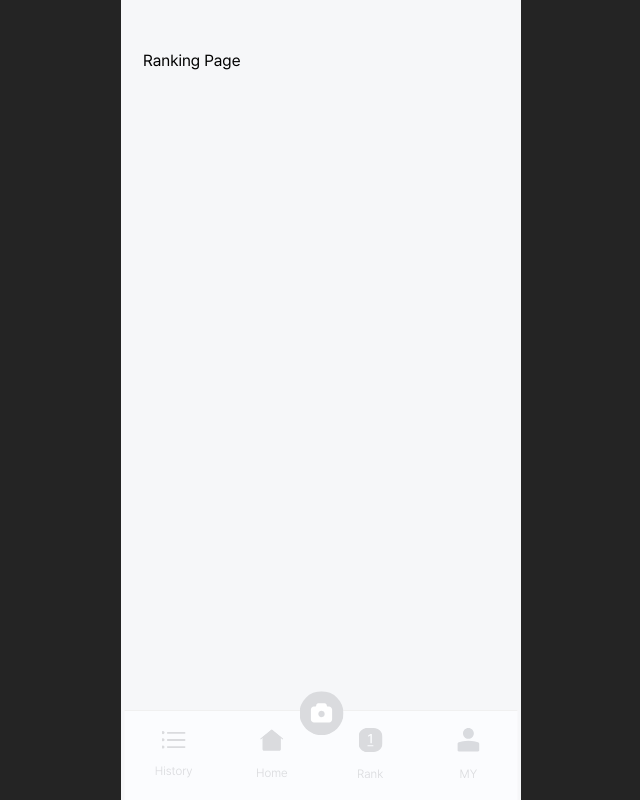
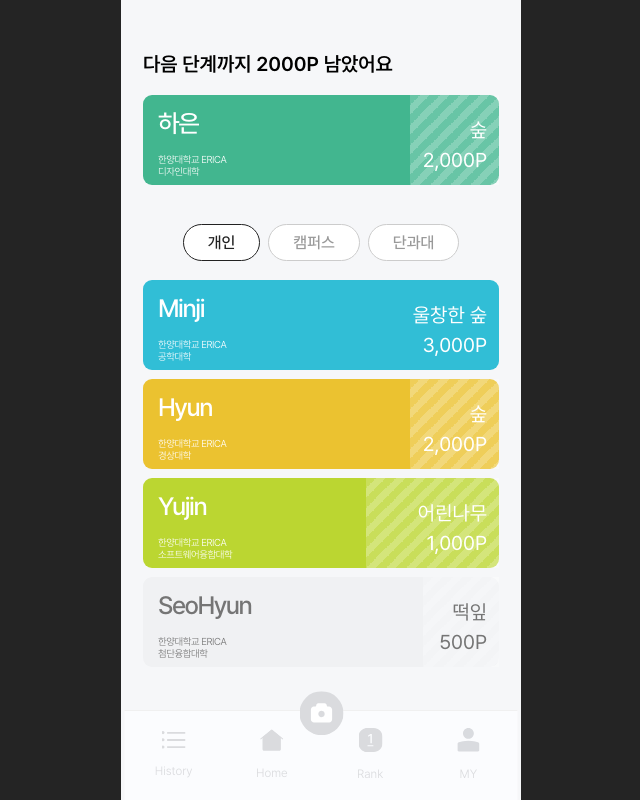
Before and after one commit to erica-likelion/team5-fe, a React (Vite) app: page /ranking in a window 1280 px wide. Shown: the whole page, without its empty margins (319-959 px from the left). Built offline with nearby package versions, Linux system fonts and the light colour scheme.

Commit message:
feat: 랭킹 페이지 구현

```diff
--- a/src/components/common/Layout.styled.ts
+++ b/src/components/common/Layout.styled.ts
@@ -6,7 +6,7 @@ export const LayoutContainer = styled.div`
   height: 100vh;
   background: #f6f7f9;
   padding-top: 49px;
-  padding-bottom: 49px;
+  padding-bottom: 95px;
   padding-left: 22px;
   padding-right: 22px;
   margin: 0 auto;       /* 가로 가운데 정렬 */
--- /dev/null
+++ b/src/components/ranking/OptionButton.styled.ts
@@ -0,0 +1,31 @@
+// RankingButtons.styled.ts
+import styled from 'styled-components';
+
+export const Container = styled.div`
+  display: flex;
+  justify-content: center;
+  gap: 8px; /* 버튼 사이의 간격 */
+  margin-top: 30px;
+  margin-bottom: 19px;
+`;
+
+export const Button = styled.button<{ $active: boolean }>`
+  padding: 8px 24px;
+  border-radius: 25px; /* 둥근 모서리 */
+  cursor: pointer;
+  font-size: 16px;
+  font-weight: 500;
+
+  /* 활성화 상태에 따른 스타일 */
+  background-color: white;
+  border: 1px solid ${({ $active }) => ($active ? '#222' : '#ccc')};
+  color: ${({ $active }) => ($active ? '#222' : '#999')};
+
+  /* 부드러운 전환 효과 */
+  transition: all 0.2s ease-in-out;
+
+  &:hover {
+    border-color: #222;
+    color: #222;
+  }
+`;
--- /dev/null
+++ b/src/components/ranking/OptionButton.tsx
@@ -0,0 +1,34 @@
+import React from 'react';
+import * as S from './OptionButton.styled'
+
+// 버튼의 종류를 정의합니다.
+export type RankingType = 'individual' | 'campus' | 'department';
+
+interface RankingButtonsProps {
+  selectedOption: RankingType;
+  onSelect: (option: RankingType) => void;
+}
+
+const RankingButtons: React.FC<RankingButtonsProps> = ({ selectedOption, onSelect }) => {
+  return (
+    <S.Container>
+      <S.Button
+        $active={selectedOption === 'individual'}
+        onClick={() => onSelect('individual')}>
+        개인
+      </S.Button>
+      <S.Button
+        $active={selectedOption === 'campus'}
+        onClick={() => onSelect('campus')}>
+        캠퍼스
+      </S.Button>
+      <S.Button
+        $active={selectedOption === 'department'}
+        onClick={() => onSelect('department')}>
+        단과대
+      </S.Button>
+    </S.Container>
+  );
+};
+
+export default RankingButtons;
--- a/src/components/ranking/ScoreBar.styled.ts
+++ b/src/components/ranking/ScoreBar.styled.ts
@@ -1,24 +1,37 @@
 import styled, { css } from 'styled-components';
 
-export const Container = styled.div<{ color: string }>`
+const rankColors = {
+  1: '#31BED6',
+  2: '#EBC230',
+  3: '#BBD631',
+  default: '#F0F1F3',
+};
 
+const userBarColor = '#42B68F';
+
+export const Container = styled.div<{ rank: number; isUserBar?: boolean }>`
   height: 90px;
   border-radius: 9px;
-  align-items: center;
   position: relative;
-  padding-left: 15px;
-  background-color: ${props => props.color};
-  color: white;
+  background-color: ${props => {
+    if (props.isUserBar) {
+      return userBarColor; // Use the fixed color for the user bar
+    }
+    if (props.rank === 1) return rankColors[1];
+    if (props.rank === 2) return rankColors[2];
+    if (props.rank === 3) return rankColors[3];
+    return rankColors.default;
+  }};
+  color: ${props => (props.rank < 4 ? 'white' : '#757575')};
   margin-bottom: 9px;
 `;
 
 export const Box = styled.div<{ fillPercentage: number }>`
-
   width: ${props => props.fillPercentage}%;
   display: flex;
   justify-content: space-between;
-  align-items: end;
-
+  align-items: center;
+  padding: 15px
 `;
 
 export const ProgressBar = styled.div<{ fillPercentage: number }>`
@@ -26,17 +39,16 @@ export const ProgressBar = styled.div<{ fillPercentage: number }>`
   top: 0;
   right: 0;
   height: 100%;
-  width: ${props => 100 - props.fillPercentage}%; // 채워지지 않은 부분
-  background-color: rgba(255, 255, 255, 0.2); // 빗금 배경
-  z-index: 0; /* 텍스트 아래에 위치하도록 설정 */
+  width: ${props => 100 - props.fillPercentage}%;
+  background-color: rgba(255, 255, 255, 0.2);
+  z-index: 0;
 
-  /* 빗금 패턴 */
   ${props =>
     props.fillPercentage < 100 &&
       css`
         background-image: linear-gradient(
           -45deg,
-       rgba(255, 255, 255, 0.2) 25%, /* 투명도를 줘서 텍스트가 보이게 함 */
+          rgba(255, 255, 255, 0.2) 25%,
           transparent 25%,
           transparent 50%,
           rgba(255, 255, 255, 0.2) 50%,
@@ -49,29 +61,29 @@ export const ProgressBar = styled.div<{ fillPercentage: number }>`
 `;
 
 export const TextInfo = styled.div`
+  bottom: 10px;
+  left: 15px;
   z-index: 1;
-  flex: 1;
-  margin-top: 3px;
 `;
 
 export const ScoreInfo = styled.div`
+  position: absolute;
+  bottom: 10px;
+  right: 12px;
   z-index: 1;
   text-align: right;
-  justify-content: end;
-  margin-right: 12px;
-  line-height: 122%;
-  letter-spacing: -0.8px;
 `;
 
 export const Name = styled.div`
-  font-size: 36px;
+  font-size: 25px;
   font-weight: 500;
   letter-spacing: -1.44px;
-  margin-bottom: 17px;
+  margin-bottom: 5px;
   line-height: 110%;
 `;
 
 export const Detail = styled.div`
+  margin-top: 15px;
   font-size: 10px;
   font-weight: 300;
   letter-spacing: -0.4px;
--- a/src/components/ranking/ScoreBar.tsx
+++ b/src/components/ranking/ScoreBar.tsx
@@ -1,24 +1,29 @@
-// ScoreBar.tsx
+import { useRef, useState, useEffect } from 'react';
 import * as S from './ScoreBar.styled';
-import { calculateTierAndPercentage } from '@utils/TierLogic';
+import { calculateTierAndPercentage, personalTiers, campusTiers, departmentTiers } from '@utils/TierLogic';
 
 interface ScoreBarProps {
   userName: string;
   userPoints: number;
   school: string;
   department: string;
+  tierType: 'individual' | 'campus' | 'department';
+  rank: number;
+  isUserBar: boolean;
 }
 
+const ScoreBar = ({ userName, userPoints, school, department, tierType, rank, isUserBar }: ScoreBarProps) => {
+  const tiers = tierType === 'campus' ? campusTiers : tierType === 'department' ? departmentTiers : personalTiers;
+  const { currentTier, fillPercentage } = calculateTierAndPercentage(userPoints, tiers);
 
-const ScoreBar = ({ userName, userPoints, school, department }: ScoreBarProps) => {
-  // Use the imported logic to calculate tier and percentage
-  const { currentTier, fillPercentage } = calculateTierAndPercentage(userPoints);
 
   return (
-    <S.Container color={currentTier.color}>
+    <S.Container rank={rank} isUserBar={isUserBar}>
       <S.Box fillPercentage={fillPercentage}>
         <S.TextInfo>
-          <S.Name>{userName}</S.Name>
+          <S.Name>
+            {userName}
+          </S.Name>
           <S.Detail>
             {school}
             <br />
@@ -26,7 +31,7 @@ const ScoreBar = ({ userName, userPoints, school, department }: ScoreBarProps) =
           </S.Detail>
         </S.TextInfo>
         <S.ScoreInfo>
-          <S.TierName>{currentTier.name}</S.TierName>
+          {tierType === 'individual' && <S.TierName>{currentTier.name}</S.TierName>}
           <S.Points>{userPoints.toLocaleString()}P</S.Points>
         </S.ScoreInfo>
       </S.Box>
--- /dev/null
+++ b/src/pages/ranking/RankingPage.style.ts
@@ -0,0 +1,27 @@
+import styled from 'styled-components';
+
+export const Container = styled.div`
+  display: flex;
+  flex-direction: column;
+  justify-content: center;
+`;
+
+export const Title = styled.div`
+  font-size: 20px;
+  font-weight: 600;
+  margin-bottom: 16px;
+`;
+
+
+export const RankingList = styled.div`
+  overflow-y: auto;
+  max-height: 500px; /* Adjust this value as needed */
+  -webkit-overflow-scrolling: touch; /* For smoother scrolling on iOS */
+
+  /* Optional: Hide scrollbar for aesthetics */
+  &::-webkit-scrollbar {
+    display: none;
+  }
+  -ms-overflow-style: none;
+  scrollbar-width: none;
+`;
--- a/src/pages/ranking/RankingPage.tsx
+++ b/src/pages/ranking/RankingPage.tsx
@@ -1,3 +1,109 @@
+// RankingPage.tsx
+import { useState } from 'react';
+import ScoreBar from "@components/ranking/ScoreBar";
+import RankingButtons, { type RankingType } from "@components/ranking/OptionButton";
+import * as S from "./RankingPage.style";
+
+const users = [
+    { name: 'Minji', points: 3000, school: '한양대학교 ERICA', department: '공학대학' },
+    { name: 'Hyun', points: 2000, school: '한양대학교 ERICA', department: '경상대학' },
+    { name: 'Yujin', points: 1000, school: '한양대학교 ERICA', department: '소프트웨어융합대학' },
+    { name: 'SeoHyun', points: 500, school: '한양대학교 ERICA', department: '첨단융합대학' },
+];
+
+const campus = [
+    { school: '한양대학교 ERICA', points: 10000 },
+    { school: '서울대학교', points: 19000 },
+    { school: '연세대학교', points: 1900 },
+    { school: '고려대학교', points: 8000 },
+    { school: '성균관대학교', points: 7000 },
+    { school: '인하대학교', points: 11000 },
+    { school: '중앙대학교', points: 1000 },
+];
+
+const department = [
+    { school: '소프트웨어융합대학', points: 10000 },
+    { school: '디자인대학', points: 75000 },
+    { school: '경상대학', points: 6000 },
+    { school: '공학대학', points: 4000 },
+    { school: '약학대학', points: 3500 },
+    { school: '첨단융합대학', points: 9000 },
+    { school: '글로벌문화통상대학', points: 6500 },
+    { school: '커뮤니케이션&컬쳐대학', points: 5000 },
+    { school: '예체능대학', points: 3000 },
+    { school: 'LIONS칼리지', points: 1000 },
+];
+
+const user = [
+    { name: '하은', points: 2000, school: '한양대학교 ERICA', department: '디자인대학' },
+];
+
 export function RankingPage() {
-  return <div>Ranking Page</div>;
+    const [selectedRanking, setSelectedRanking] = useState<RankingType>('individual');
+
+    const handleSelectRanking = (option: RankingType) => {
+        setSelectedRanking(option);
+    };
+
+    return (
+        <div>
+            <S.Container>
+                <S.Title>다음 단계까지 {user[0].points}P 남았어요</S.Title>
+                <ScoreBar
+                    userName={user[0].name}
+                    userPoints={user[0].points}
+                    school={user[0].school}
+                    department={user[0].department}
+                    tierType={'individual'}
+                    rank={0}
+                    isUserBar = {true}
+                />
+            </S.Container>
+            <RankingButtons selectedOption={selectedRanking} onSelect={handleSelectRanking} />
+
+            <S.RankingList>
+            {/* Conditional rendering based on selectedRanking */}
+            {selectedRanking === 'individual' ? (
+                users.map((user, index) => (
+                    <ScoreBar
+                        key={user.name}
+                        userName={user.name}
+                        userPoints={user.points}
+                        school={user.school}
+                        department={user.department}
+                        tierType={'individual'}
+                        rank={index + 1} // Pass the rank (1-based index)
+                        isUserBar = {false}
+                    />
+                ))
+            ) : selectedRanking === 'campus' ? (
+                campus.map((camp, index) => (
+                    <ScoreBar
+                        key={camp.school}
+                        userName={camp.school}
+                        userPoints={camp.points}
+                        school={''}
+                        department={''}
+                        tierType={'campus'}
+                        rank={index + 1} // Pass the rank (1-based index)
+                        isUserBar = {false}
+                    />
+                ))
+            ) : (
+                department.map((dept, index) => (
+                    <ScoreBar
+                        key={dept.school}
+                        userName={dept.school}
+                        userPoints={dept.points}
+                        school={''}
+                        department={''}
+                        tierType={'department'} // Pass department tier type
+                        rank={index + 1} // Pass the rank (1-based index)
+                        isUserBar = {false}
+                    />
+                ))
+            )}
+            </S.RankingList>
+        </div>
+    )
 }
--- a/src/utils/TierLogic.tsx
+++ b/src/utils/TierLogic.tsx
@@ -1,13 +1,31 @@
 // TierLogic.ts
 
 // Define the tier information
-export const tiers = [
-  { name: '씨앗', minPoints: 0, color: '#8BC34A' },
-  { name: '새싹', minPoints: 20, color: '#FFC107' },
-  { name: '떡잎', minPoints: 100, color: '#4CAF50' },
-  { name: '어린나무', minPoints: 800, color: '#673AB7' },
-  { name: '숲', minPoints: 1600, color: '#5a69ecff' },
-  { name: '울창한 숲', minPoints: 2400, color: '#003a15ff' },
+export const personalTiers = [
+  { name: '씨앗', minPoints: 0},
+  { name: '새싹', minPoints: 20},
+  { name: '떡잎', minPoints: 100},
+  { name: '어린나무', minPoints: 800},
+  { name: '숲', minPoints: 1600},
+  { name: '울창한 숲', minPoints: 2400},
+];
+
+export const campusTiers = [
+  { name: '씨앗', minPoints: 200},
+  { name: '새싹', minPoints: 1000},
+  { name: '떡잎', minPoints: 2000},
+  { name: '어린나무', minPoints: 8000},
+  { name: '숲', minPoints: 18000},
+  { name: '울창한 숲', minPoints: 36000},
+];
+
+export const departmentTiers = [
+  { name: '씨앗', minPoints: 100},
+  { name: '새싹', minPoints: 5000},
+  { name: '떡잎', minPoints: 1000},
+  { name: '어린나무', minPoints: 4000},
+  { name: '숲', minPoints: 9000},
+  { name: '울창한 숲', minPoints:18000},
 ];
 
 /**
@@ -15,7 +33,7 @@ export const tiers = [
  * @param userPoints The user's current points.
  * @returns An object containing the current tier, the next tier, and the calculated fill percentage.
  */
-export const calculateTierAndPercentage = (userPoints: number) => {
+export const calculateTierAndPercentage = (userPoints: number, tiers: typeof personalTiers) => {
   // Find the index of the current tier
   const currentTierIndex = tiers.findIndex(tier => userPoints < tier.minPoints) - 1;
 
```
Lines whose indentation alone changed are shown as unchanged.
